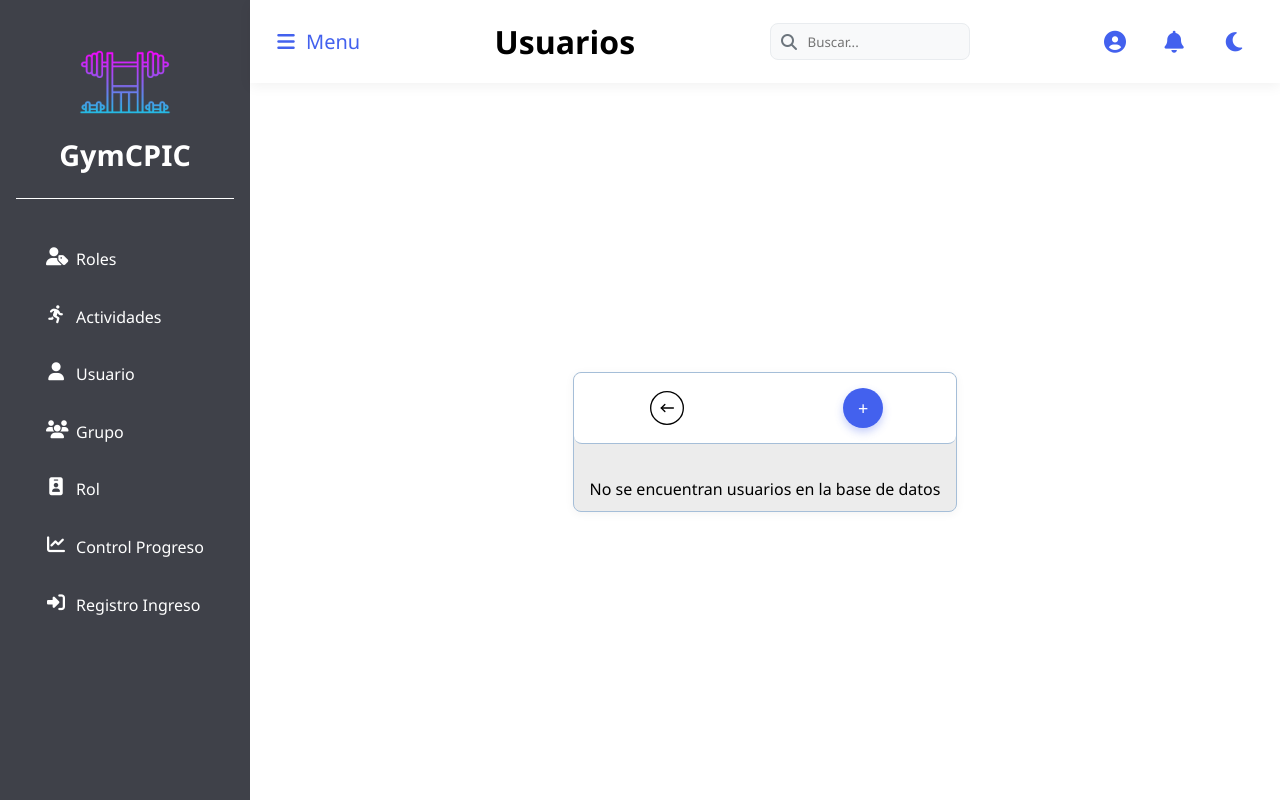
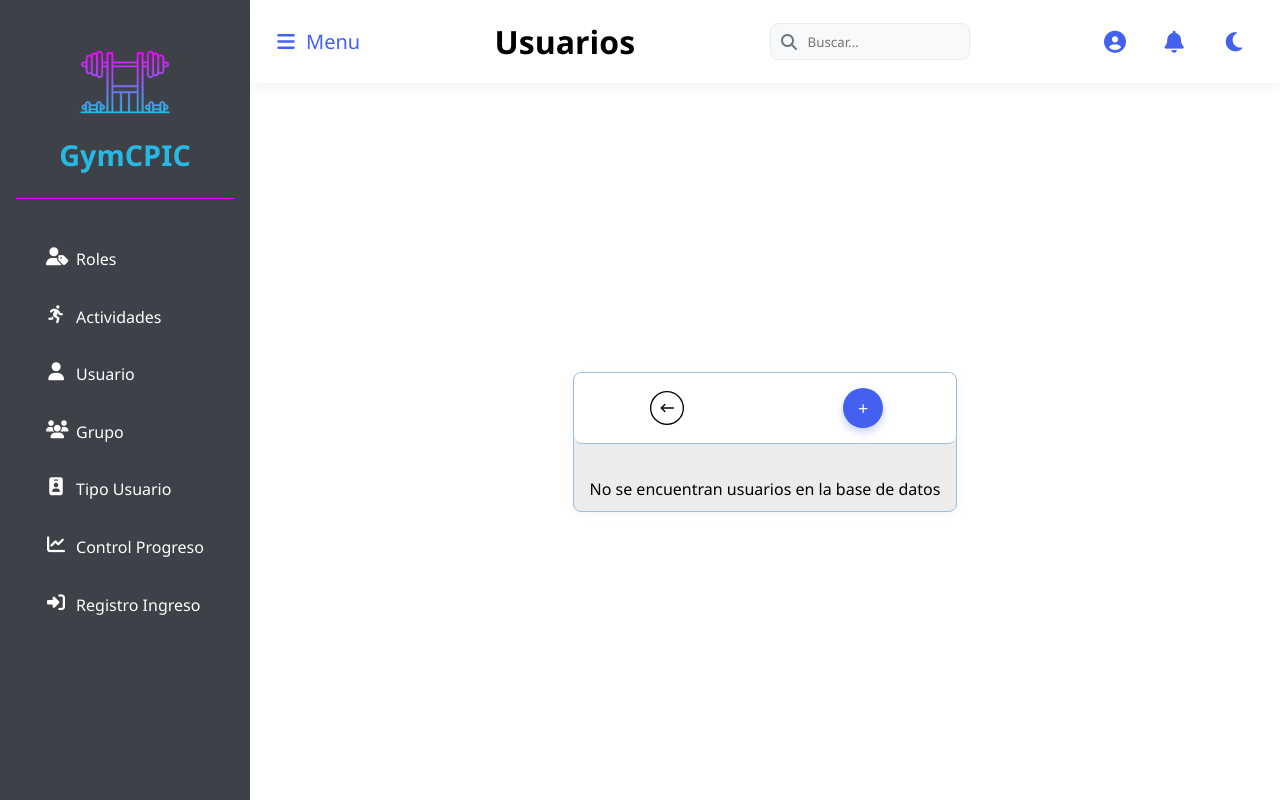
Before and after one commit to jeferson-hernandez08/gymcpic, a PHP site: page /usuario/view in a window 1280 px wide. Run offline with PHP 8.4, Linux system fonts and the light colour scheme; data that the repository does not hold is empty.

Commit message:
Se realiza arreglo de estilos

```diff
--- a/app/controllers/programaFormacionController.php
+++ b/app/controllers/programaFormacionController.php
@@ -22,31 +22,31 @@ class ProgramaFormacionController extends BaseController {
         $this->redirectTo("programaFormacion/view");
     }
 
-    public function viewApi() {
-        // Llamamos al modelo de Programa de Formación
-        $programaObj = new ProgramaFormacionModel();
-        $programas = $programaObj->getAll();
+    // public function viewApi() {
+    //     // Llamamos al modelo de Programa de Formación
+    //     $programaObj = new ProgramaFormacionModel();
+    //     $programas = $programaObj->getAll();
 
-        // Llamamos a la vista
-        $data = [
-            "message"   => "success",      // Hacer lo mismo con todos. | Luego vamos a title de admin_layout
-            "data" => $programaFormacion,
-            "resp"=> true,
-        ];
-        header('Content-Type: aplication/json');   // Extención: json-formatter.
-        echo json_encode($data);
-    }
+    //     // Llamamos a la vista
+    //     $data = [
+    //         "message"   => "success",      // Hacer lo mismo con todos. | Luego vamos a title de admin_layout
+    //         "data" => $programaFormacion,
+    //         "resp"=> true,
+    //     ];
+    //     header('Content-Type: aplication/json');   // Extención: json-formatter.
+    //     echo json_encode($data);
+    // }
 
     public function view() {
         // Validación de sesión de usuario
-        if (!isset($_SESSION['rol'])) {
-            header ('Location: /login/init');
-        } else {
-            if (in_array($_SESSION['rol'], [1,2])) {   // admin, trainer
-                header ('Location: /login/init');
+        // if (!isset($_SESSION['rol'])) {
+        //     header ('Location: /login/init');
+        // } else {
+        //     if (!in_array($_SESSION['rol'], [1,2])) {   // admin, trainer
+        //         header ('Location: /login/init');
 
-            }
-        }
+        //     }
+        // }
 
         // Llamamos al modelo de Programa de Formación
         $programaObj = new ProgramaFormacionModel();
@@ -62,14 +62,14 @@ class ProgramaFormacionController extends BaseController {
 
     public function newProgramaFormacion() {
         // Validación de sesión de usuario
-        if (!isset($_SESSION['rol'])) {
-            header ('Location: /login/init');
-        } else {
-            if (in_array($_SESSION['rol'], [1])) {   // admin
-                header ('Location: /login/init');
+        // if (!isset($_SESSION['rol'])) {
+        //     header ('Location: /login/init');
+        // } else {
+        //     if (!in_array($_SESSION['rol'], [1])) {   // admin
+        //         header ('Location: /login/init');
 
-            }
-        }
+        //     }
+        // }
 
         // Logica para capturar centros de formacion
         $centroObj = new CentroFormacionModel();
--- a/app/models/UsuarioModel.php
+++ b/app/models/UsuarioModel.php
@@ -104,16 +104,18 @@ class UsuarioModel extends BaseModel {
 
     public function getUsuario($id) {
         try {
-            $sql = "SELECT usuario.*, rol.nombre AS nombreRol, grupo.ficha AS nombreFicha, centroformacion.nombre AS nombreCentro, tipousuariogym.nombre AS nombreTipoUserGym
-                    FROM usuario
-                    INNER JOIN rol ON usuario.FkIdRol = rol.id
-                    INNER JOIN grupo ON usuario.FkIdGrupo = grupo.id
-                    INNER JOIN centroformacion ON usuario.FkIdCentroFormacion = centroformacion.id
-                    INNER JOIN tipousuariogym ON usuario.FkIdTipoUserGym = tipousuariogym.id
-                    WHERE usuario.id=:id";
+            $sql = "SELECT * FROM $this->table WHERE id=:id";     // Forma corta
+            // $sql = "SELECT usuario.*, rol.nombre AS nombreRol, grupo.ficha AS nombreFicha, centroformacion.nombre AS nombreCentro, tipousuariogym.nombre AS nombreTipoUserGym
+            //         FROM usuario
+            //         INNER JOIN rol ON usuario.FkIdRol = rol.id
+            //         INNER JOIN grupo ON usuario.FkIdGrupo = grupo.id
+            //         INNER JOIN centroformacion ON usuario.FkIdCentroFormacion = centroformacion.id
+            //         INNER JOIN tipousuariogym ON usuario.FkIdTipoUserGym = tipousuariogym.id
+            //         WHERE usuario.id=:id";
             $statement = $this->dbConnection->prepare($sql);
             $statement->bindParam(":id", $id, PDO::PARAM_INT);
             $statement->execute();
+            //return $statement->fetch(PDO::FETCH_OBJ);   // Forma corta
             $result = $statement->fetchAll(PDO::FETCH_OBJ);
             return $result[0];
         } catch (PDOException $ex) {
--- a/app/views/layouts/admin_layout.php
+++ b/app/views/layouts/admin_layout.php
@@ -29,9 +29,9 @@
                         <li><a href="/actividad/view"><i class="fas fa-running"></i><span class="info-text">Actividades</span></a></li>
                         <li><a href="/usuario/view"><i class="fas fa-user"></i><span class="info-text">Usuario</span></a></li>
                         <li><a href="/grupo/view"><i class="fas fa-users"></i><span class="info-text">Grupo</span></a></li>
-                        <li><a href=""><i class="fas fa-id-badge"></i><span class="info-text">Rol</span></a></li>
-                        <li><a href=""><i class="fas fa-chart-line"></i><span class="info-text">Control Progreso</span></a></li>
-                        <li><a href=""><i class="fas fa-sign-in-alt"></i><span class="info-text">Registro Ingreso</span></a></li>
+                        <li><a href="/tipoUsuarioGym/view"><i class="fas fa-id-badge"></i><span class="info-text">Tipo Usuario</span></a></li>
+                        <li><a href="/controlProgreso/view"><i class="fas fa-chart-line"></i><span class="info-text">Control Progreso</span></a></li>
+                        <li><a href="/registroIngreso/view"><i class="fas fa-sign-in-alt"></i><span class="info-text">Registro Ingreso</span></a></li>
                         <?php if(isset($_SESSION['nombre'])) {  ?>
                         <li><a href="/login/logout">
                                 <i class="fas fa-sign-in-alt"></i>
--- a/app/views/usuario/viewUsuario.php
+++ b/app/views/usuario/viewUsuario.php
@@ -16,9 +16,9 @@
                     echo "<div class='record'>
                         <span>ID: $value->id - $value->nombre</span>
                         <div class='buttons'>
-                            <a href='/usuario/view/$value->id'>Consultar</a>
-                            <a href='/usuario/edit/$value->id'>Editar</a>
-                            <a href='/usuario/delete/$value->id'>Eliminar</a>
+                            <a href='/usuario/view/$value->id'> <button>Consultar</button> </a>
+                            <a href='/usuario/edit/$value->id'> <button>Editar</button> </a>
+                            <a href='/usuario/delete/$value->id'> <button>Eliminar</button> </a>
                         </div>
                     </div>";
                 }
--- a/public/css/styles_admin_layout.css
+++ b/public/css/styles_admin_layout.css
@@ -21,7 +21,7 @@
     align-items: center;
 }
 
-.logo{
+.logo {
     width: 100%;
     margin: 1rem 0;
     font-size: 1.8rem;
@@ -30,11 +30,21 @@
     flex-direction: column;
     justify-content: center;
     align-items: center;
-    border-bottom: 1px solid white;
+    border-bottom: 1px solid #ed0cfd;
     padding-bottom: 20px;
-    img{
+    img {
         width: 100px;
     }
+}
+
+/* Estilo para el texto del logo */
+.logo-text {
+    color: #27b9e3;
+}
+
+/* Si deseas cambiar el color cuando está activado el modo oscuro */
+body.dark-mode .logo-text {
+    color: #ffffff; /* Cambia a blanco en el modo oscuro */
 }
 
 .menu ul{
```
Also changed, not shown: app/views/programaFormacion/viewProgramaFormacion.php (+5 -10 lines), app/views/usuario/editUsuario.php (+9 -39 lines).
